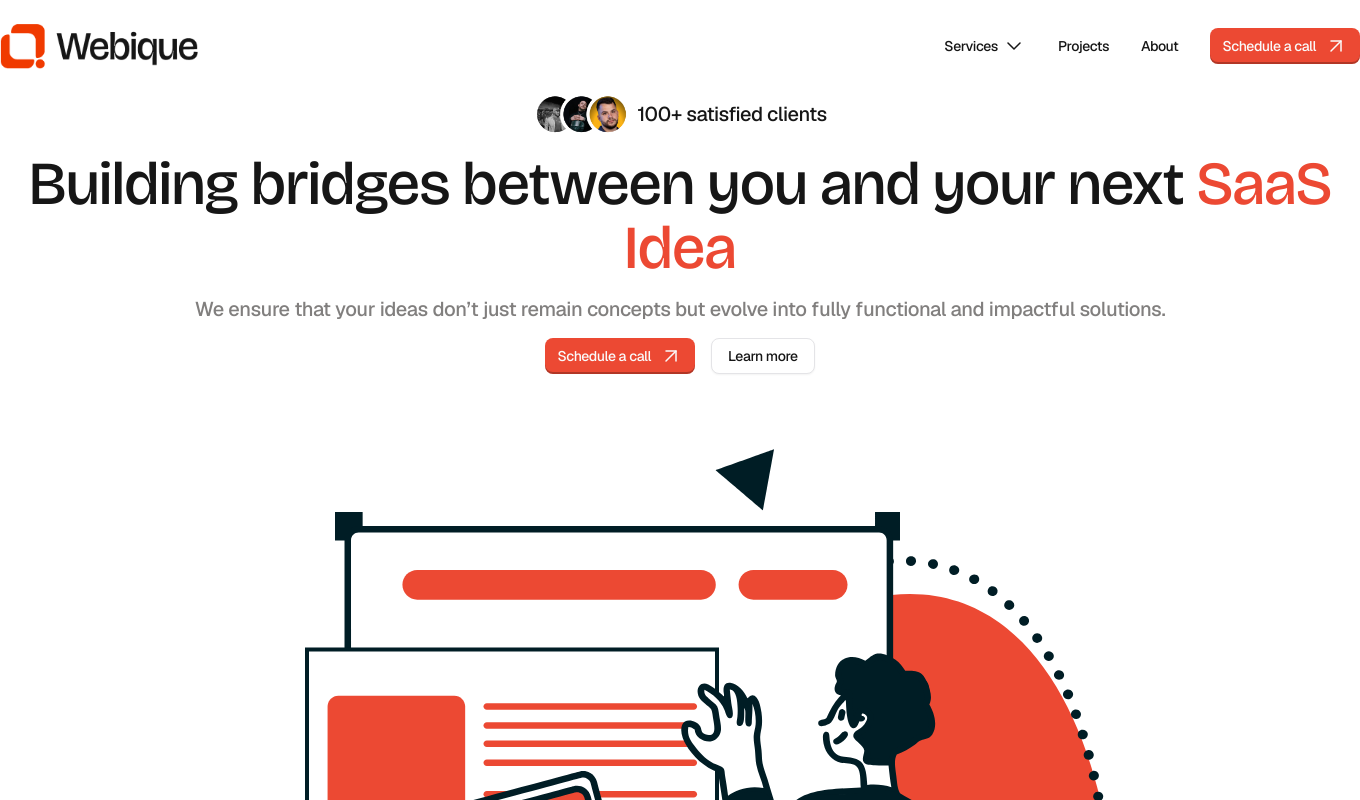
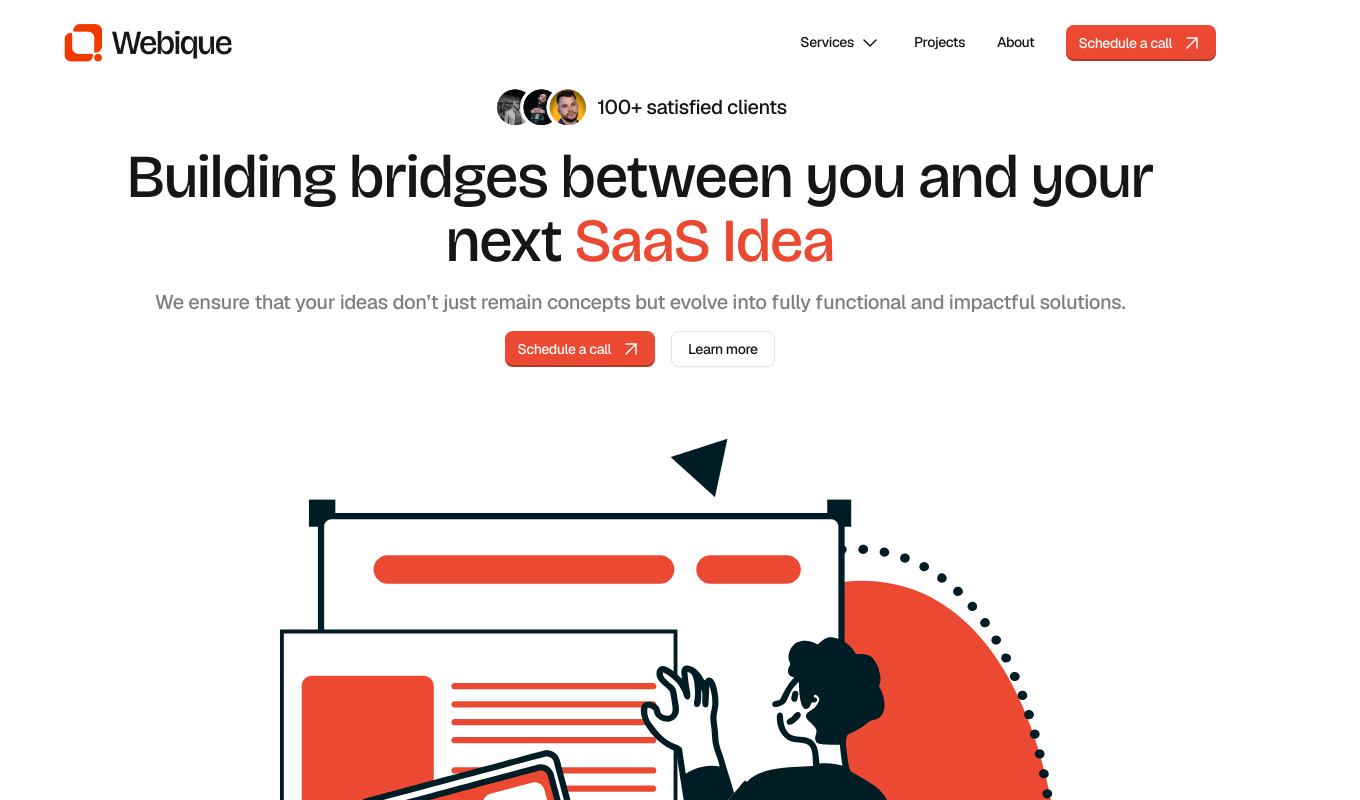
Before and after one commit to Webique-Agency/webique-portfolio, a Next.js app: page / in a window 1280 px wide. Shown: the top 800 px of the page, 1360 px wide, since content can reach past the window. Built offline with nearby package versions, Linux system fonts and the light colour scheme.

Commit message:
Small fixes
Added the out directory for building

```diff
--- a/app/(homepage)/components/our-approach-section/OurApproachSection.styles.scss
+++ b/app/(homepage)/components/our-approach-section/OurApproachSection.styles.scss
@@ -5,7 +5,7 @@
   grid-template-columns: repeat(2, 1fr);
   gap: 1rem;
 
-  @media (max-width: 1024px) {
+  @media (max-width: 1360px) {
     grid-template-columns: 1fr;
   }
 
--- a/app/(homepage)/components/projects-section/ProjectsSection.styles.scss
+++ b/app/(homepage)/components/projects-section/ProjectsSection.styles.scss
@@ -8,7 +8,7 @@
   gap: 1px;
   overflow: hidden;
 
-  @media (max-width: 1024px) {
+  @media (max-width: 1360px) {
     grid-template-columns: 1fr;
   }
 
@@ -42,6 +42,9 @@
       align-items: center;
       justify-content: space-between;
       width: 100%;
+      @media (max-width: 768px) {
+        align-items: flex-start;
+      }
 
       .project-services {
         display: flex;
@@ -50,6 +53,13 @@
         justify-content: center;
         gap: 2rem;
         flex-wrap: wrap;
+
+        @media (max-width: 768px) {
+          flex-direction: column;
+          align-items: flex-end;
+          justify-content: flex-end;
+          gap: 1rem;
+        }
       }
     }
   }
--- a/app/(homepage)/components/services-section/ServicesSection.styles.scss
+++ b/app/(homepage)/components/services-section/ServicesSection.styles.scss
@@ -33,7 +33,7 @@
   }
 
   // Desktop layout (iznad 1024px)
-  @media screen and (min-width: 1024px) {
+  @media screen and (min-width: 1360px) {
     grid-template-columns: repeat(6, 1fr);
     grid-template-rows: repeat(2, 1fr);
 
--- a/app/(homepage)/components/testimonial-section/TestimonialSection.styles.scss
+++ b/app/(homepage)/components/testimonial-section/TestimonialSection.styles.scss
@@ -7,7 +7,7 @@
   justify-content: center;
   gap: 2rem;
 
-  @media (max-width: 1024px) {
+  @media (max-width: 1360px) {
     flex-direction: column;
   }
 
@@ -34,7 +34,7 @@
       justify-content: space-between;
       height: 12.5rem;
 
-      @media (max-width: 1024px) {
+      @media (max-width: 1360px) {
         height: 100%;
         gap: 2rem;
       }
--- a/app/(homepage)/components/why-we-stand-out-section/WhyWeStandOutSection.styles.scss
+++ b/app/(homepage)/components/why-we-stand-out-section/WhyWeStandOutSection.styles.scss
@@ -6,7 +6,7 @@
   grid-template-rows: repeat(2, 1fr);
   gap: 1.5rem;
 
-  @media (max-width: 1024px) {
+  @media (max-width: 1360px) {
     grid-template-columns: repeat(2, 1fr);
   }
 
--- a/app/common.scss
+++ b/app/common.scss
@@ -13,6 +13,15 @@ html, body {
   font-family: 'Geist', sans-serif;
   color: $text-color;
   background: $background;
+}
+
+main {
+  width: 1360px;
+  margin: 0 auto;
+
+  @media (max-width: 1360px) {
+    width: 90%;
+  }
 }
 
 h1, h2, h3, h4 {
--- a/app/components/footer/Footer.styles.scss
+++ b/app/components/footer/Footer.styles.scss
@@ -13,6 +13,10 @@ footer {
   background-size: contain;
   background-position-y: bottom;
 
+  @media (max-width: 768px) {
+    padding: 3rem 1.5rem 5rem;
+  }
+
   h1, h3, h6, p, a {
     color: common.$background;
   }
@@ -20,6 +24,10 @@ footer {
   h1 {
     line-height: 4rem;
     max-width: 40rem;
+
+    @media (max-width: 1360px) {
+      max-width: 100%;
+    }
   }
 
   h3 {
@@ -32,6 +40,12 @@ footer {
     align-items: flex-start;
     justify-content: space-between;
     position: relative;
+
+    @media (max-width: 1360px) {
+      flex-direction: column;
+      align-items: center;
+      gap: 4rem;
+    }
 
     .footer-message, .cta-wrapper {
       display: flex;
--- a/app/layout.tsx
+++ b/app/layout.tsx
@@ -27,7 +27,7 @@ export default function RootLayout({children}: Readonly<{
 		<html lang="en">
 		<body>
 		<LenisScrollProvider>
-			<main className="lg:w-[1360px] max-[1025px]:px-8 mx-auto">
+			<main>
 				<Navbar/>
 				{children}
 			</main>
--- a/next.config.ts
+++ b/next.config.ts
@@ -5,6 +5,7 @@ const nextConfig: NextConfig = {
     images: {
         unoptimized: true
     },
+    output: "export",
     eslint: {
         ignoreDuringBuilds: true
     },
```
